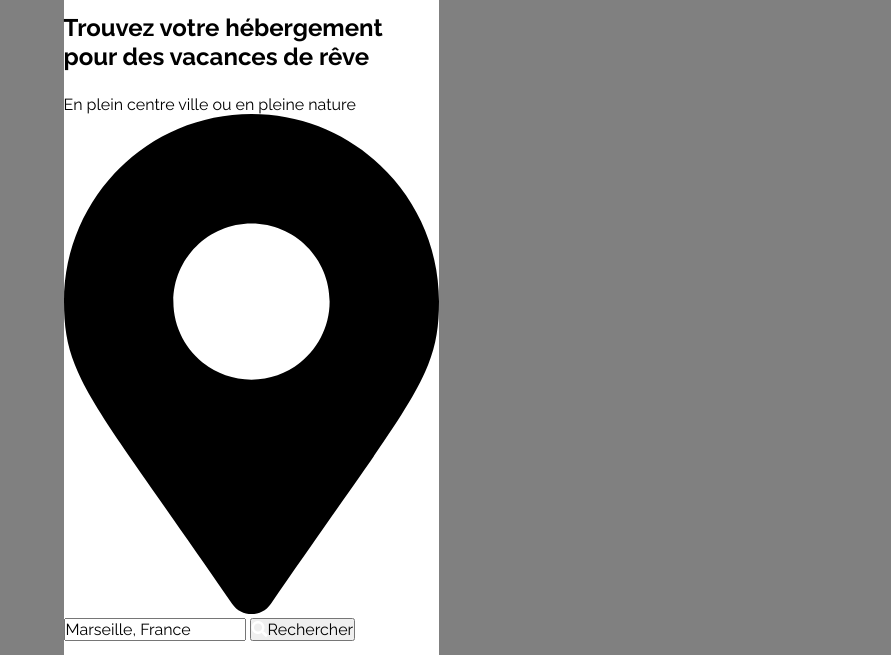
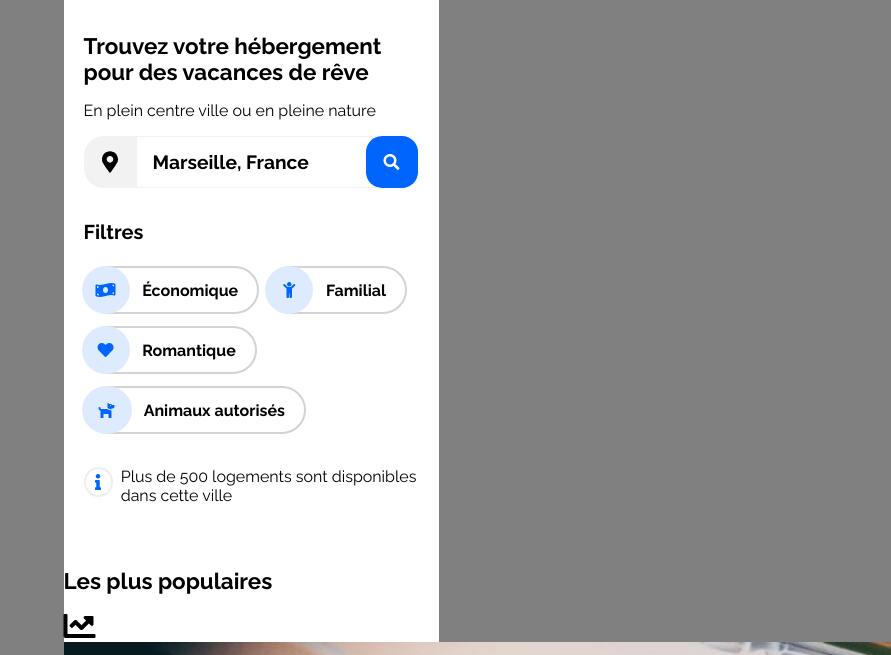
Before and after one commit to Tookai/ThibautOrcel_2_05032021, a plain HTML site: page index.html in a window 1280 px wide. Shown: the part 145-800 px from the top of the page, without its empty margins (389-1280 px from the left). Drawn offline with Linux system fonts and the light colour scheme.

Commit message:
search + filtres ok

```diff
--- a/index.css
+++ b/index.css
@@ -17,8 +17,8 @@ body {
 }
 
 h2 {
-  font-size: 1.5rem;
-  padding: 1rem 0 1.5rem 0;
+  font-size: 1.4rem;
+  padding: 1rem 0;
 }
 
 h3 {
@@ -136,3 +136,115 @@ _____________________________________________________
 **
 *
  */
+
+.section {
+  padding: 1.25rem;
+}
+
+.section__search {
+  display: flex;
+  padding: 1rem 0;
+}
+
+.section__img {
+  background-color: #f2f2f2;
+  width: 3.25rem;
+  height: 3.25rem;
+  padding: 0 1.125rem;
+  border-top-left-radius: 1.25rem;
+  border-bottom-left-radius: 1.25rem;
+}
+
+.section__input {
+  border: 0.0625rem solid #f2f2f2;
+  padding-left: 1rem;
+  outline: none;
+  font-size: 1.2rem;
+  font-weight: bold;
+}
+
+.section__button {
+  background-color: #0065fc;
+  width: 3.25rem;
+  height: 3.25rem;
+  font-size: 0;
+  border: none;
+  outline: none;
+  border-radius: 1rem;
+  margin-left: -10px;
+  cursor: pointer;
+}
+
+.section__button:active {
+  border: 0.25rem solid black;
+}
+
+.section__filters {
+  display: flex;
+  flex-wrap: wrap;
+}
+
+.section__filters a {
+  border: 0.15rem solid lightgray;
+  border-radius: 3.125rem;
+  padding-right: 1.2rem;
+  margin: 0.4rem 0.5rem;
+  margin-left: 0;
+  font-size: 1rem;
+  font-weight: bold;
+  align-items: middle;
+}
+
+.section__icon {
+  padding: 1rem;
+  margin: -0.15rem;
+  margin-left: -0.25rem;
+  margin-right: 0.55rem;
+  background-color: #deebff;
+  border-radius: 100%;
+}
+
+.econ {
+  padding: 1rem 0.875rem;
+}
+
+.family {
+  padding: 1rem 1.125rem;
+}
+
+.section__infos {
+  display: flex;
+  align-items: start;
+  padding: 1.7rem 0;
+}
+
+/*
+*
+**
+***
+_____________________________________________________
+Column
+_____________________________________________________
+
+***
+**
+*
+ */
+
+.column {
+  display: flex;
+  flex-direction: column-reverse;
+}
+
+/*
+*
+**
+***
+_____________________________________________________
+MAIN
+_____________________________________________________
+
+***
+**
+*
+ */
--- a/index.html
+++ b/index.html
@@ -41,17 +41,17 @@
         <div class="section__search">
           <img src="img/map.svg" alt="" class="section__img" />
           <input type="text" value="Marseille, France" class="section__input" />
-          <button class="section__button"><i class="fas fa-search" style="color: white"></i>Rechercher</button>
+          <button class="section__button"><i class="fas fa-search white"></i>Rechercher</button>
         </div>
         <div class="section__filter">
           <h3>Filtres</h3>
           <div class="section__filters">
             <a href="#">
-              <i class="fas fa-money-bill-wave section__icon" style="padding: 16px 14px"></i>
+              <i class="fas fa-money-bill-wave section__icon econ"></i>
               Économique
             </a>
             <a href="#">
-              <i class="fas fa-child section__icon" style="padding: 16px 18px"></i>
+              <i class="fas fa-child section__icon family"></i>
               Familial
             </a>
             <a href="#">
```
